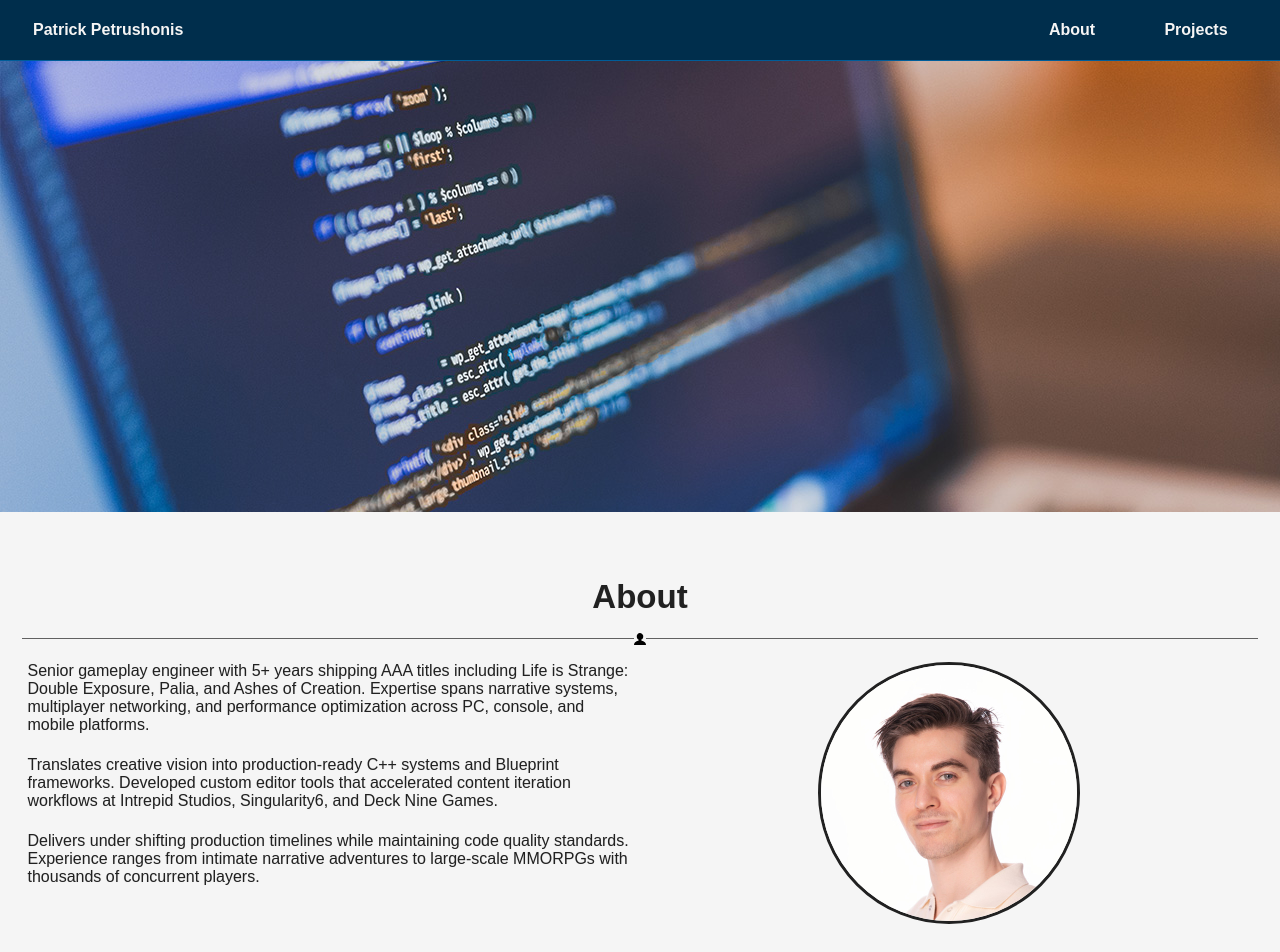
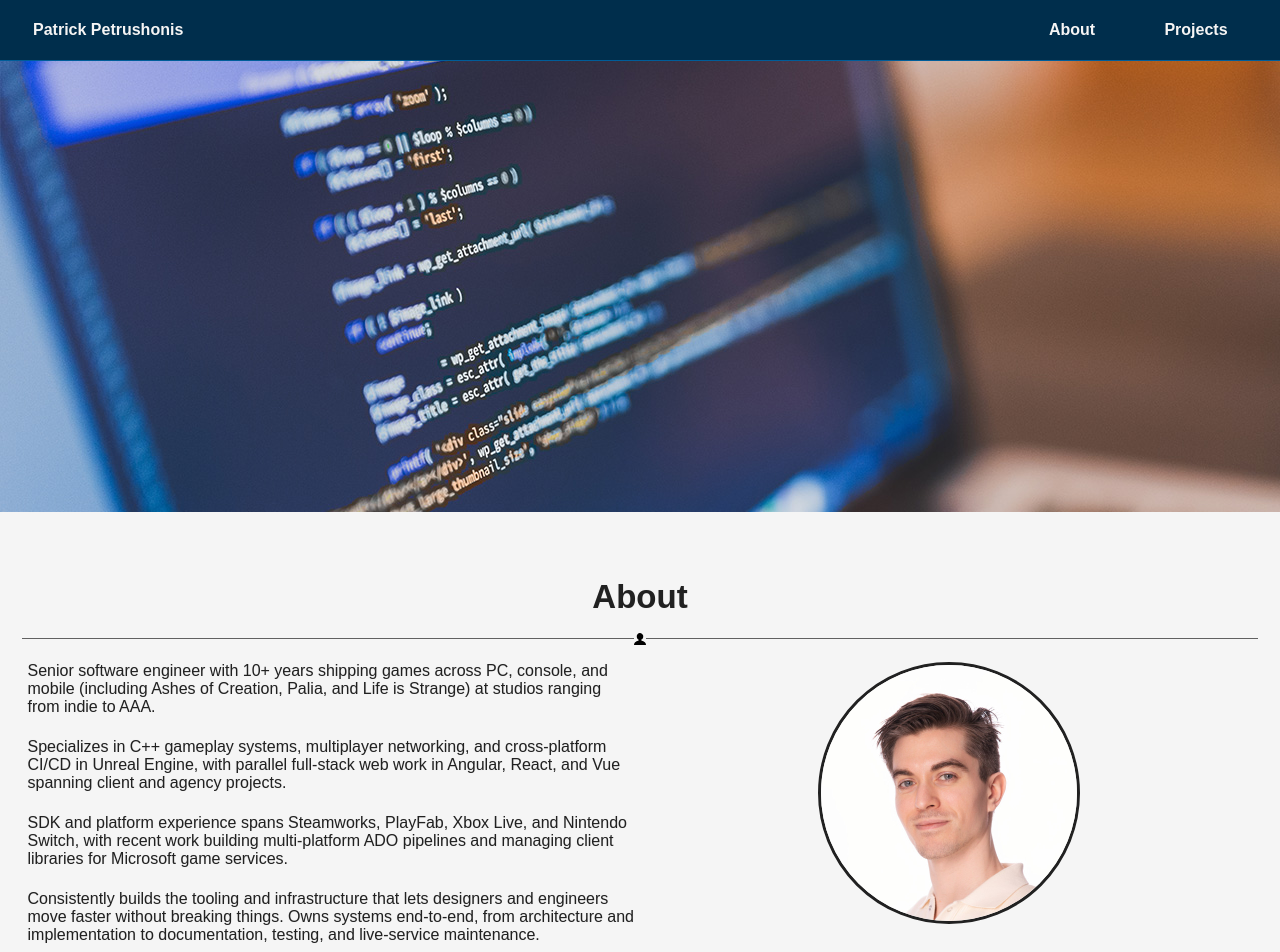
Before and after one commit to PatrickPetrushonis/patrickpetrushonis.github.io, a React (Vite) app: page / in a window 1280 px wide. Shown: the top 952 px of the page. Built offline with nearby package versions, Linux system fonts and the light colour scheme.

Commit message:
Updated about summary.

```diff
--- a/src/pages/Home.tsx
+++ b/src/pages/Home.tsx
@@ -29,20 +29,16 @@ const Home = ({ data }) => {
             <div className="flex-content flex__small--alt">
               <div className="flex__small--12 flex__large--6">
                 <p>
-                  Senior gameplay engineer with 5+ years shipping AAA titles including
-                  Life is Strange: Double Exposure, Palia, and Ashes of Creation. Expertise
-                  spans narrative systems, multiplayer networking, and performance optimization
-                  across PC, console, and mobile platforms.
+                  Senior software engineer with 10+ years shipping games across PC, console, and mobile (including Ashes of Creation, Palia, and Life is Strange) at studios ranging from indie to AAA.
                 </p>
                 <p>
-                  Translates creative vision into production-ready C++ systems and Blueprint frameworks.
-                  Developed custom editor tools that accelerated content iteration workflows at Intrepid Studios,
-                  Singularity6, and Deck Nine Games.
+                  Specializes in C++ gameplay systems, multiplayer networking, and cross-platform CI/CD in Unreal Engine, with parallel full-stack web work in Angular, React, and Vue spanning client and agency projects.
                 </p>
                 <p>
-                  Delivers under shifting production timelines while maintaining code quality standards.
-                  Experience ranges from intimate narrative adventures to large-scale MMORPGs with
-                  thousands of concurrent players.
+                  SDK and platform experience spans Steamworks, PlayFab, Xbox Live, and Nintendo Switch, with recent work building multi-platform ADO pipelines and managing client libraries for Microsoft game services.
+                </p>
+                <p>
+                  Consistently builds the tooling and infrastructure that lets designers and engineers move faster without breaking things. Owns systems end-to-end, from architecture and implementation to documentation, testing, and live-service maintenance.
                 </p>
               </div>
               <div className="flex__small--12 flex__large--6 center">
```
